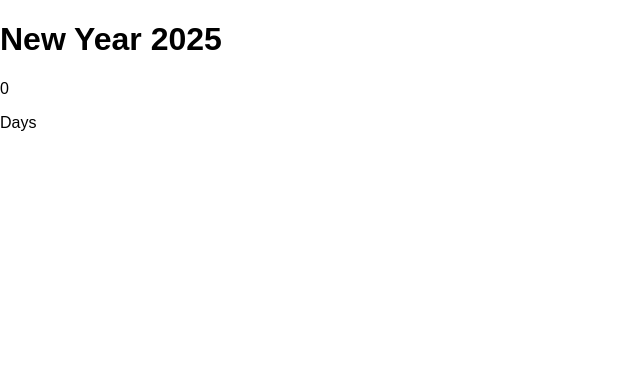
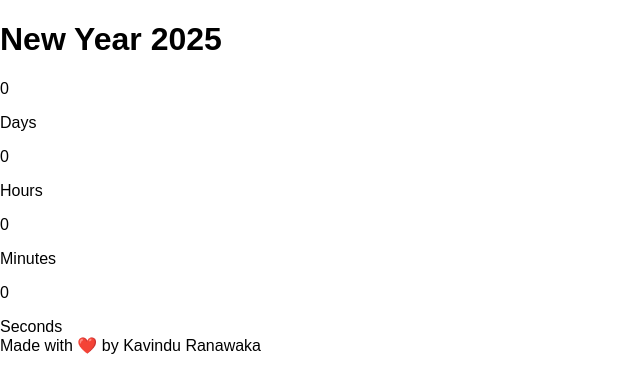
Before and after one commit to KavinduRanawaka/New-Year-Countdown, a plain HTML site: page index.html in a window 1280 px wide. Shown: the whole page, without its empty margins (0-640 px from the left). Drawn offline with Linux system fonts and the light colour scheme.

Commit message:
Update index.html

```diff
--- a/index.html
+++ b/index.html
@@ -15,5 +15,28 @@
             <span>Days</span>
         </div>
     </div>
+
+    <div class="countown-container">
+        <div class="countdown-e hours-c">
+            <p class="big-text" id="hours">0</p>
+            <span>Hours</span>
+        </div>
+    </div>
+
+    <div class="countown-container">
+        <div class="countdown-e minutes-c">
+            <p class="big-text" id="minutes">0</p>
+            <span>Minutes</span>
+        </div>
+    </div>
+
+    <div class="countown-container">
+        <div class="countdown-e seconds-c">
+            <p class="big-text" id="seconds">0</p>
+            <span>Seconds</span>
+        </div>
+    </div>
+
+    <footer>Made with ❤️ by Kavindu Ranawaka</footer>
 </body>
 </html>
```
